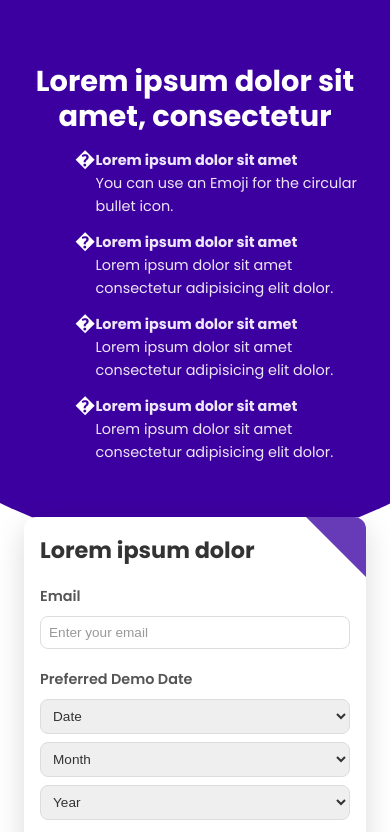
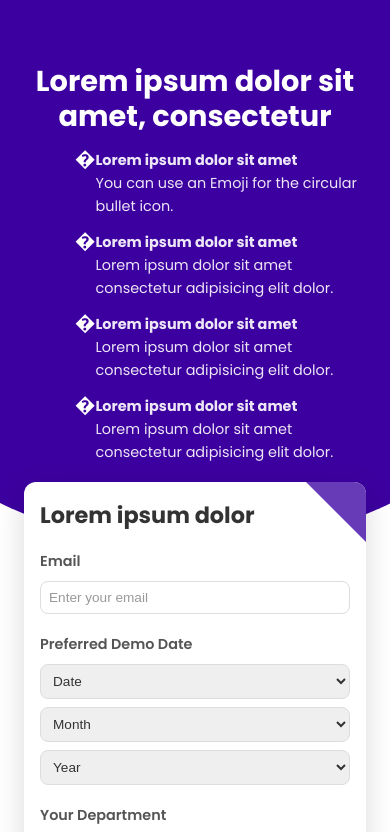
Before and after one commit to Sandhurajput/Wingify, a plain HTML site: page index.html in a window 390 px wide. Shown: the top 832 px of the page. Drawn offline with Linux system fonts and the light colour scheme.

Commit message:
changes made

```diff
--- a/styles.css
+++ b/styles.css
@@ -33,32 +33,46 @@ h1, h2, h3, h4 {
   flex-wrap: wrap;
   z-index: 1;
 }
-
 .top-half::before {
-  content: '';
-  position: absolute;
-  width: 300%;
-  height: 150vh;
-  top: -60vh;
-  left: -100%;
-  background-color: #3D00A0;
-  border-radius: 50%;
-  z-index: -1;
+content: '';
+position: absolute;
+width: 180vw;
+height: 80vw;
+top: -40vw;
+left: -40vw;
+background-color: #3D00A0;
+border-radius: 0 0 100% 100% / 0 0 100% 100%;
+z-index: -1;
 }
 
-.top-half::after {
-  content: '';
-  position: absolute;
-  bottom: -1px;
-  left: 0;
-  width: 100%;
-  height: 280px; /* Adjusted height for a more balanced curve on large screens */
-  background: white;
-  border-top-left-radius: 50% 280px; /* Adjusted vertical radius to match new height */
-  border-top-right-radius: 50% 280px; /* Adjusted vertical radius to match new height */
-  transform: translateY(50%);
-  z-index: 1;
+@media (max-width: 1024px) {
+  .top-half::before {
+    width: 250vw;
+    height: 120vw;
+    top: -60vw;
+    left: -60vw;
+  }
 }
+
+@media (max-width: 768px) {
+  .top-half::before {
+    width: 300vw;
+    height: 140vw;
+    top: -70vw;
+    left: -80vw;
+  }
+}
+
+@media (max-width: 480px) {
+  .top-half::before {
+    width: 350vw;
+    height: 90vh;
+    top: 0;
+    left: -100vw;
+  }
+}
+
+
 
 .left-text {
   flex: 1;
@@ -545,7 +559,15 @@ h1, h2, h3, h4 {
     padding: 1rem;
     max-width: 380px;
     width: calc(100% - 2rem);
-    margin: 1rem auto;
+    margin: -1.2rem auto 0 auto;
+    z-index: 10;
+    position: relative;
+    /* Only 10% of form overlaps with blue arc, rest stays outside */
+  }
+
+  .left-text {
+    z-index: 10;
+    position: relative;
   }
 
   .right-form h3 {
```
